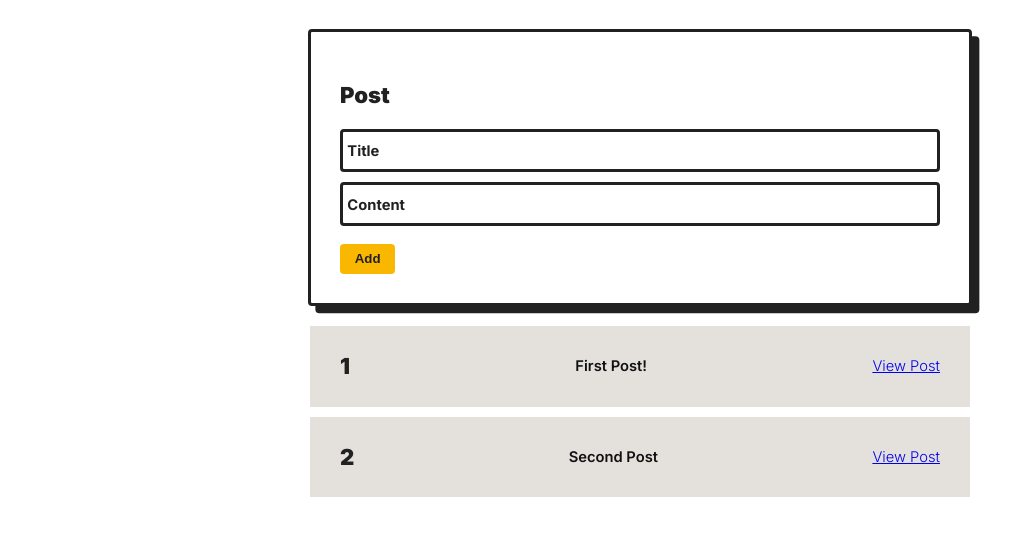
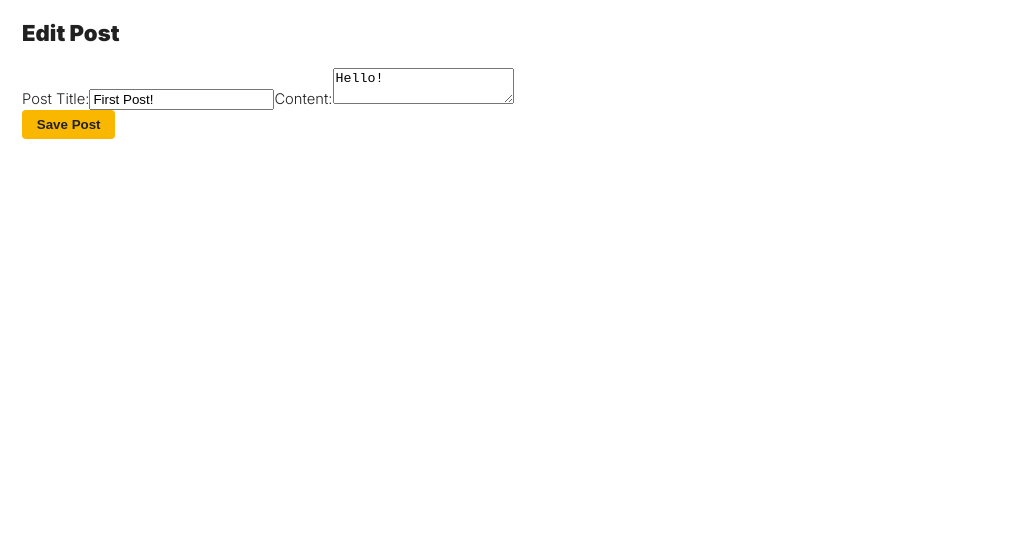
Before and after one commit to atakanteko/redux-toolkit-blog, a React (Create React App) app: page /editPost/1 in a window 1280 px wide. Before the commit this address led to /. Shown: the top 536 px of the page, without its empty margins (0-1021 px from the left). Built offline with nearby package versions, Linux system fonts and the light colour scheme.

Commit message:
Creating a Edit Post

```diff
--- a/src/App.js
+++ b/src/App.js
@@ -8,9 +8,10 @@ import {
 
 import './App.scss';
 
-import PostForm from './features/posts/postsForm';
+import PostForm from './features/posts/PostsForm';
 import PostsList from './features/posts/PostsList';
 import SinglePostPage from './features/posts/SinglePostPage';
+import {EditPostForm} from "./features/posts/EditPostForm";
 
 function App() {
   return (
@@ -31,7 +32,8 @@ function App() {
               path="/posts/:postId"
               component={SinglePostPage}
           />
-        <Redirect to="/" />
+          <Route exact path="/editPost/:postId" component={EditPostForm} />
+          <Redirect to="/" />
       </Switch>
     </Router>
   );
--- a/src/app/store.js
+++ b/src/app/store.js
@@ -1,9 +1,9 @@
 import { configureStore } from "@reduxjs/toolkit";
-import postsSlice from "../features/posts/postsSlice";
+import PostsSlice from "../features/posts/PostsSlice";
 
 const store = configureStore({
     reducer:{
-        posts:postsSlice
+        posts:PostsSlice
     }
 })
 
--- /dev/null
+++ b/src/features/posts/EditPostForm.js
@@ -0,0 +1,56 @@
+import React, { useState } from 'react'
+import { useDispatch, useSelector } from 'react-redux'
+import { useHistory } from 'react-router-dom'
+
+import { postUpdated} from "./PostsSlice";
+
+export const EditPostForm = ({ match }) => {
+    const { postId } = match.params
+
+    const post = useSelector(state =>
+        state.posts.find(post => post.id === postId)
+    )
+
+    const [title, setTitle] = useState(post.title)
+    const [content, setContent] = useState(post.content)
+
+    const dispatch = useDispatch()
+    const history = useHistory()
+
+    const onTitleChanged = e => setTitle(e.target.value)
+    const onContentChanged = e => setContent(e.target.value)
+
+    const onSavePostClicked = () => {
+        if (title && content) {
+            dispatch(postUpdated({ id: postId, title, content }))
+            history.push(`/posts/${postId}`)
+        }
+    }
+
+    return (
+        <section>
+            <h2>Edit Post</h2>
+            <form>
+                <label htmlFor="postTitle">Post Title:</label>
+                <input
+                    type="text"
+                    id="postTitle"
+                    name="postTitle"
+                    placeholder="What's on your mind?"
+                    value={title}
+                    onChange={onTitleChanged}
+                />
+                <label htmlFor="postContent">Content:</label>
+                <textarea
+                    id="postContent"
+                    name="postContent"
+                    value={content}
+                    onChange={onContentChanged}
+                />
+            </form>
+            <button type="button" onClick={onSavePostClicked}>
+                Save Post
+            </button>
+        </section>
+    )
+}
--- a/src/features/posts/postsForm.js
+++ b/src/features/posts/PostsForm.js
@@ -1,6 +1,6 @@
 import React, { useState } from 'react'
 import {useDispatch} from "react-redux";
-import { postAdded } from "./postsSlice";
+import { postAdded } from "./PostsSlice";
 
 const PostForm = () => {
     const dispatch = useDispatch()
--- a/src/features/posts/postsSlice.js
+++ b/src/features/posts/PostsSlice.js
@@ -13,10 +13,18 @@ const postsSlice = createSlice({
                 ...action.payload
             }
             state.unshift(newPost)
+        },
+        postUpdated(state, action) {
+            const { id, title, content } = action.payload
+            const existingPost = state.find(post => post.id === id)
+            if (existingPost) {
+                existingPost.title = title
+                existingPost.content = content
+            }
         }
     }
 })
 
-export const {postAdded} = postsSlice.actions
+export const {postAdded, postUpdated} = postsSlice.actions
 
 export default postsSlice.reducer
--- a/src/features/posts/SinglePostPage.js
+++ b/src/features/posts/SinglePostPage.js
@@ -1,5 +1,6 @@
 import React from 'react';
 import { useSelector } from 'react-redux'
+import { Link } from 'react-router-dom'
 
 const SinglePostPage = ({ match }) => {
     const { postId } = match.params
@@ -22,6 +23,9 @@ const SinglePostPage = ({ match }) => {
                 <h2>{post.title}</h2>
                 <p className="post-content">{post.content}</p>
             </article>
+            <Link to={`/editPost/${post.id}`} className="button">
+                Edit Post
+            </Link>
         </section>
     );
 };
```
